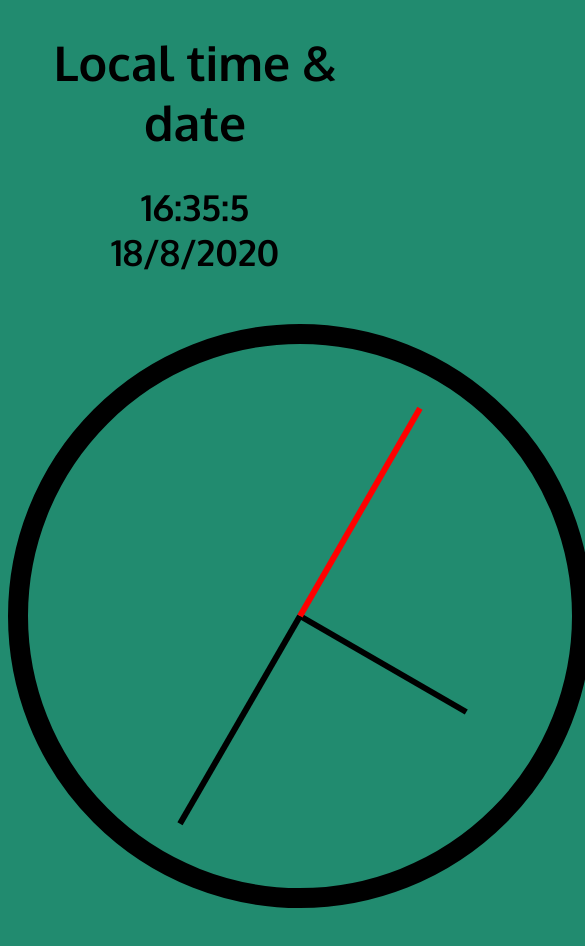
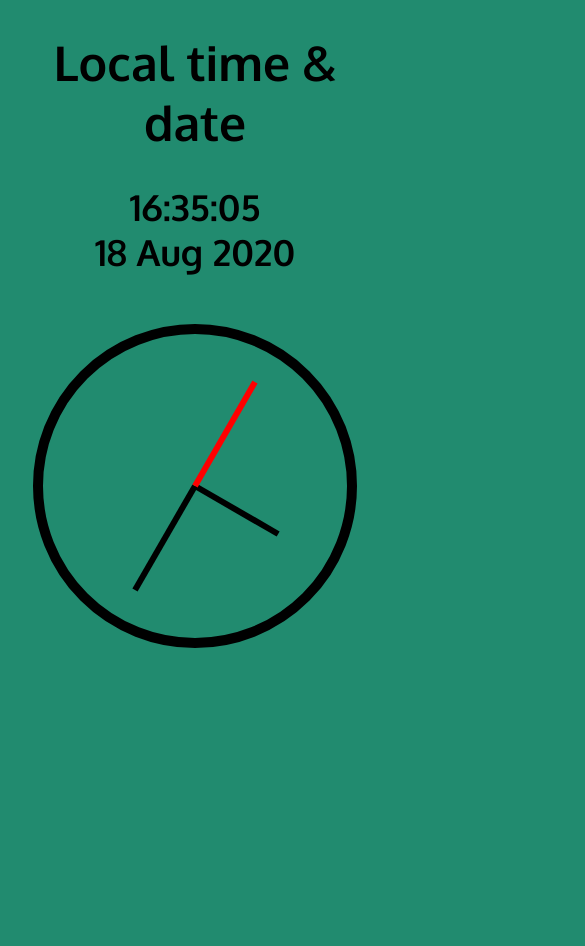
Before and after one commit to joe-ashwell/clock, a plain HTML site: page index.html in a window 390 px wide. Shown: the whole page, 585 px wide, since content can reach past the window. After the commit the page ends 844 px from the top, so only its background shows below. Drawn offline with Linux system fonts and the light colour scheme.

Commit message:
Include date and time as a string

```diff
--- a/app.js
+++ b/app.js
@@ -3,8 +3,14 @@ const minuteHand = document.querySelector('.minute-hand');
 const hourHand = document.querySelector('.hour-hand');
 const h2 = document.querySelector('h2.get-time');
 
+const monthsOfYear = ['Jan', 'Feb', 'Mar', 'Apr', 'May', 'Jun', 'Jul', 'Aug', 'Sep', 'Oct', 'Nov', 'Dec']
+
+
 let setDate = () => {
 
+  let updateMinutes;
+  let updateSeconds;
+  let updateHours;
   const now = new Date();
   const year = now.getFullYear();
   const month = now.getUTCMonth();
@@ -22,7 +28,35 @@ let setDate = () => {
   const hoursDegrees = (((hours / 12) * 360) + 90 );
   hourHand.style.transform = `rotate(${hoursDegrees}deg)`;
 
-  h2.innerHTML = `${hours}:${minutes}:${seconds} <br> ${day}/${month + 1}/${year}`;
+  if ( minutes < 10 ) {
+
+    updateMinutes = `0${minutes}`;
+
+  } else {
+
+    updateMinutes = `${minutes}`;
+
+  }
+  if ( seconds < 10 ) {
+
+    updateSeconds = `0${seconds}`;
+
+  } else {
+
+    updateSeconds = `${seconds}`;
+
+  }
+  if ( hours < 10 ) {
+
+    updateHours = `0${hours}`;
+
+  } else {
+
+    updateHours = `${hours}`;
+
+  }
+
+  h2.innerHTML = `${updateHours}:${updateMinutes}:${updateSeconds} <br> ${day} ${monthsOfYear[month]} ${year}`;
 
 }
 
--- a/style.css
+++ b/style.css
@@ -49,6 +49,16 @@ body {
   transform: translateY(-3px);
 }
 
+@media only screen and (max-width: 767px) {
+
+  .clock {
+    width: 15rem;
+    height: 15rem;
+    border: 10px solid black;
+  }
+
+}
+
 /* -------------------- Hand styling -------------------- */
 
 .hand {
```
